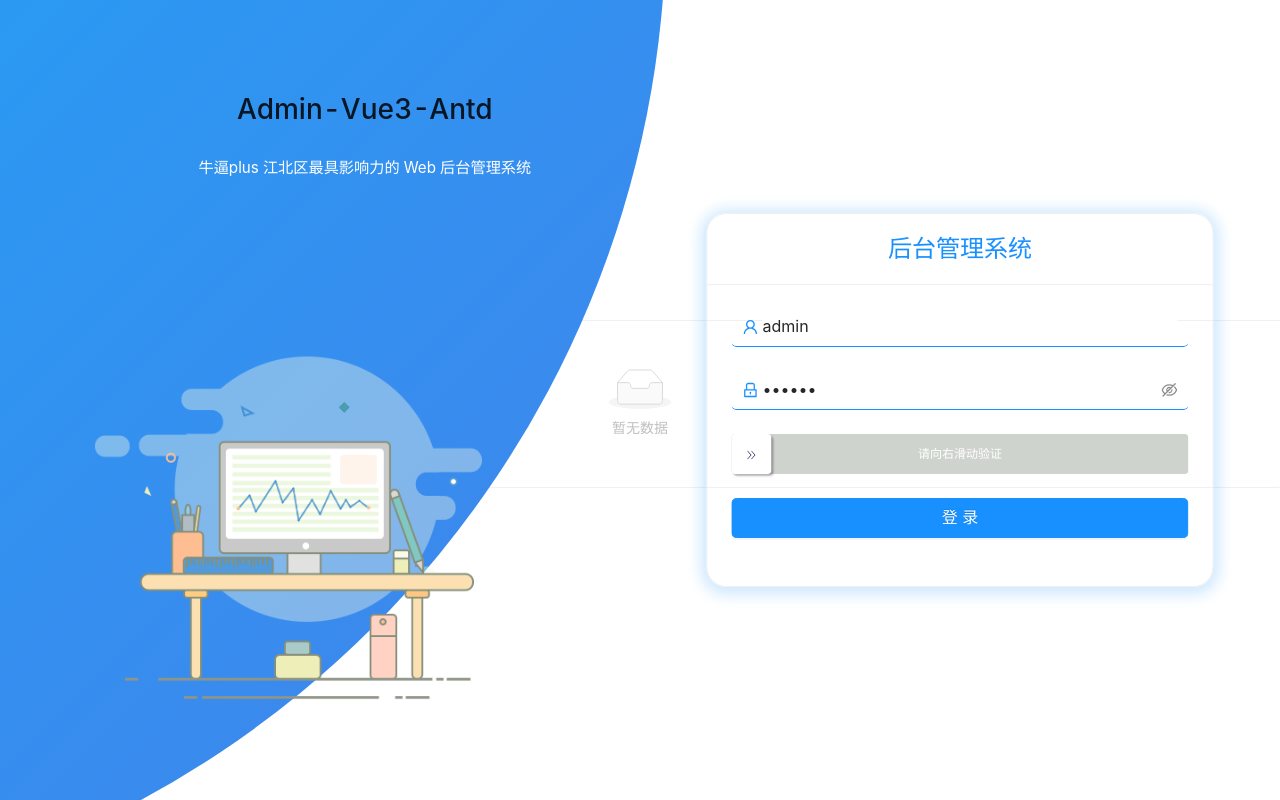
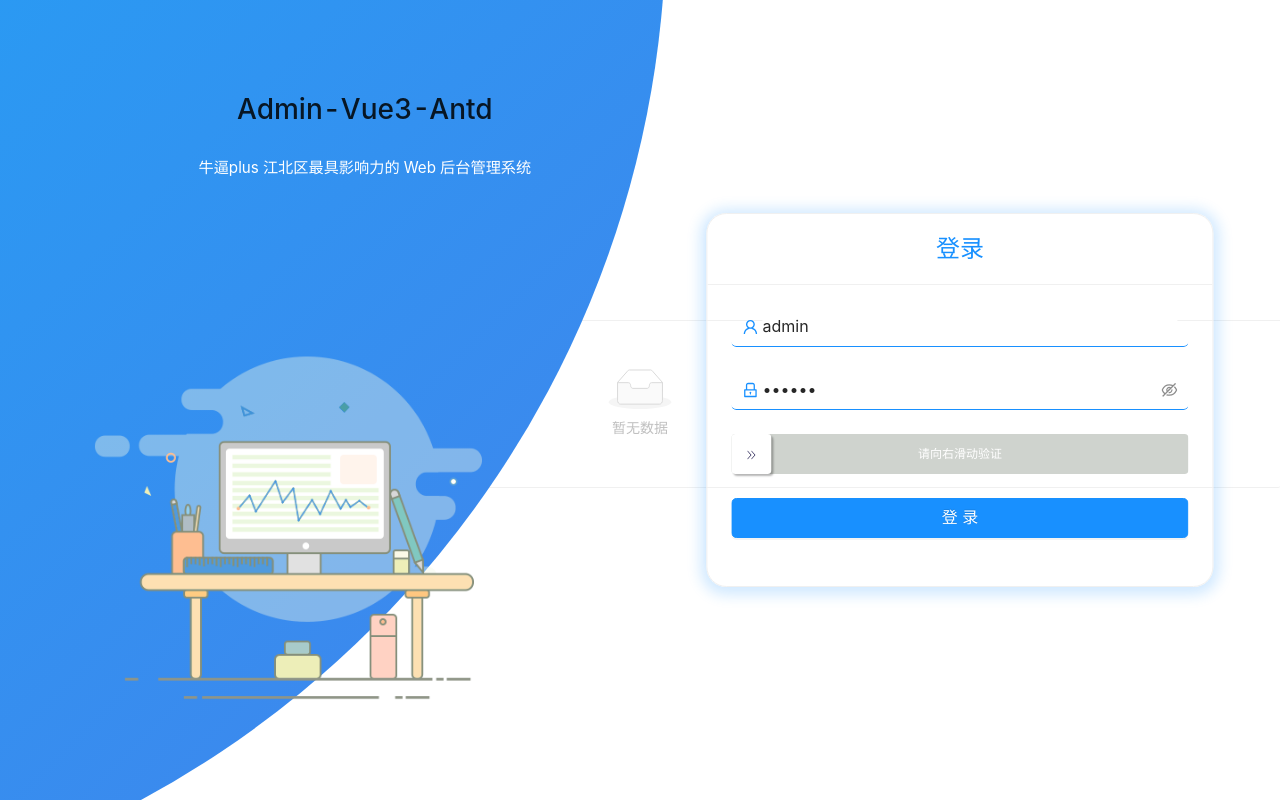
Before and after one commit to andphp/admin-vue3-antd-js, a Vue app: page /#/login in a window 1280 px wide. Built offline with nearby package versions, Linux system fonts and the light colour scheme.

Commit message:
update language

```diff
--- a/src/language/en_US.js
+++ b/src/language/en_US.js
@@ -1,15 +1,13 @@
 module.exports = {
   // 头部菜单
-  header_menu: {
-    logout: "sign out"
-  },
-  login: {
-    btn_title: "sigin",
-    loading: "login...",
-    title: "Manage System",
-    validate: {
-      username: "username",
-      password: "password"
-    }
+  退出: "sign out",
+
+  // 登录页
+  登录标签: "sigin",
+  登录加载: "login...",
+  后台标题: "Manage System",
+  验证: {
+    用户名: "username",
+    密码: "password"
   }
 };
--- a/src/language/zh_CN.js
+++ b/src/language/zh_CN.js
@@ -1,15 +1,13 @@
 module.exports = {
   // 头部菜单
-  header_menu: {
-    logout: "退出"
-  },
-  login: {
-    btn_title: "登录",
-    loading: "登录中，请稍后...",
-    title: "后台管理系统",
-    validate: {
-      username: "请输入用户名",
-      password: "密码最少六位"
-    }
+  退出: "退出",
+
+  // 登录页
+  登录标签: "登录",
+  登录加载: "登录中，请稍后...",
+  后台标题: "后台管理系统",
+  验证: {
+    用户名: "请输入用户名",
+    密码: "密码最少六位"
   }
 };
--- a/src/language/zh_TW.js
+++ b/src/language/zh_TW.js
@@ -1,15 +1,13 @@
 module.exports = {
   // 头部菜单
-  header_menu: {
-    logout: "退出"
-  },
-  login: {
-    btn_title: "登录",
-    loading: "登录中，请稍后...",
-    title: "后台管理系统",
-    validate: {
-      username: "请输入用户名",
-      password: "密码最少六位"
-    }
+  退出: "退出",
+
+  // 登录页
+  登录标签: "登录",
+  登录加载: "登录中，请稍后...",
+  后台标题: "后台管理系统",
+  验证: {
+    用户名: "请输入用户名",
+    密码: "密码最少六位"
   }
 };
--- a/src/views/account/Login.vue
+++ b/src/views/account/Login.vue
@@ -6,7 +6,7 @@
         <!-- 登录 -->
         <div class="signin">
           <a-card
-            :title="signUpMode ? $t('login.loading') : $t('login.title')"
+            :title="signUpMode ? $t('登录加载') : $t('登录标签')"
             bordered
             hoverable
             class="a-card"
@@ -74,7 +74,7 @@
                   @click="loginSubmit"
                   block
                 >
-                  {{ $t("login.btn_title") }}
+                  {{ $t("登录标签") }}
                 </a-button>
               </a-form-item>
             </a-form>
```
